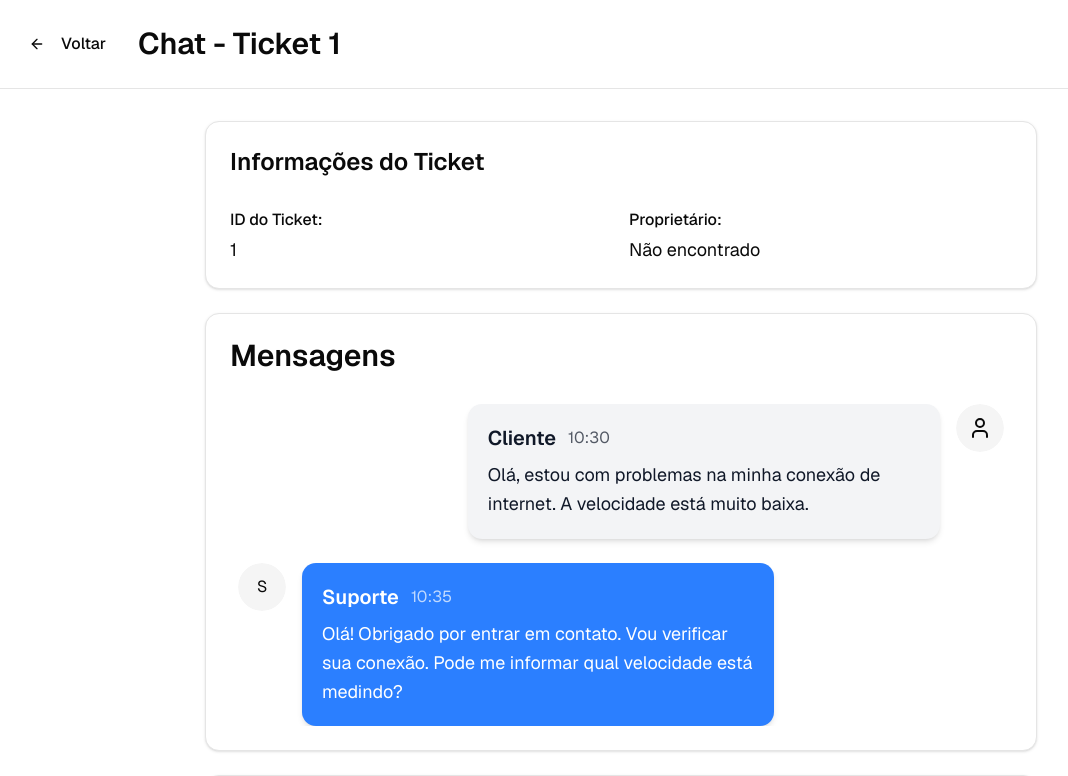
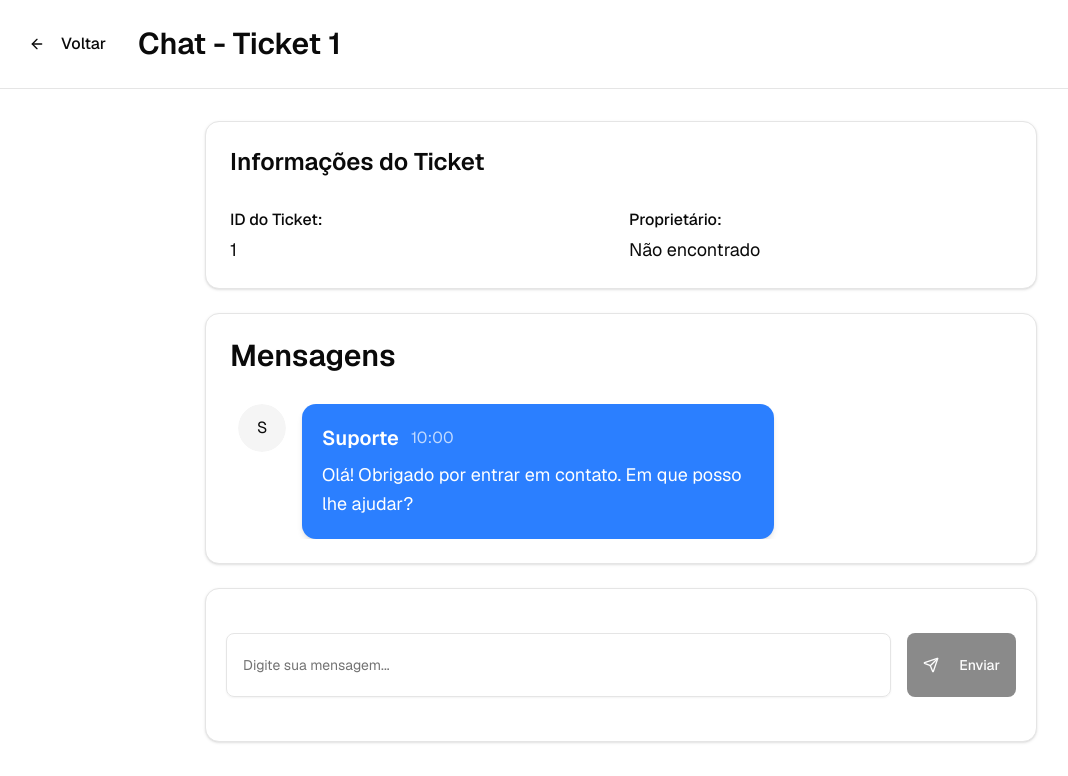
Before and after one commit to Jadson-Sobrinho/ServiceDesk, a Next.js app in the folder frontend/: page /chatClient/1 in a window 1280 px wide. Shown: the top 776 px of the page, without its empty margins (19-1087 px from the left). Built offline with nearby package versions, Linux system fonts and the light colour scheme; no server answers.

Commit message:
Chore - Exibindo uma mensagem base do suporte para o cliente

```diff
--- a/frontend/app/chatClient/[ticketId]/page.tsx
+++ b/frontend/app/chatClient/[ticketId]/page.tsx
@@ -51,26 +51,17 @@ export default function TicketChatPage() {
 
     if (ticketId) fetchTicket()
 
-    // Example messages only for development / empty state
     const exampleMessages: Message[] = [
       {
         id: "1",
-        sender: "Cliente",
-        content: "Olá, estou com problemas na minha conexão de internet. A velocidade está muito baixa.",
-        timestamp: "10:30",
-        isSupport: false,
-      },
-      {
-        id: "2",
         sender: "Suporte",
         content:
-          "Olá! Obrigado por entrar em contato. Vou verificar sua conexão. Pode me informar qual velocidade está medindo?",
-        timestamp: "10:35",
+          "Olá! Obrigado por entrar em contato. Em que posso lhe ajudar?",
+        timestamp: "10:00",
         isSupport: true,
       },
     ]
 
-    // Set examples only if there are no messages yet
     setMessages((prev) => (prev.length === 0 ? exampleMessages : prev))
 
     return () => {
--- a/frontend/app/chatSupport/[ticketId]/page.tsx
+++ b/frontend/app/chatSupport/[ticketId]/page.tsx
@@ -51,26 +51,17 @@ export default function TicketChatPage() {
 
     if (ticketId) fetchTicket()
 
-    // Example messages only for development / empty state
     const exampleMessages: Message[] = [
       {
         id: "1",
-        sender: "Cliente",
-        content: "Olá, estou com problemas na minha conexão de internet. A velocidade está muito baixa.",
-        timestamp: "10:30",
-        isSupport: false,
-      },
-      {
-        id: "2",
         sender: "Suporte",
         content:
-          "Olá! Obrigado por entrar em contato. Vou verificar sua conexão. Pode me informar qual velocidade está medindo?",
-        timestamp: "10:35",
+          "Olá! Obrigado por entrar em contato. Em que posso lhe ajudar?",
+        timestamp: "10:00",
         isSupport: true,
       },
     ]
 
-    // Set examples only if there are no messages yet
     setMessages((prev) => (prev.length === 0 ? exampleMessages : prev))
 
     return () => {
```
